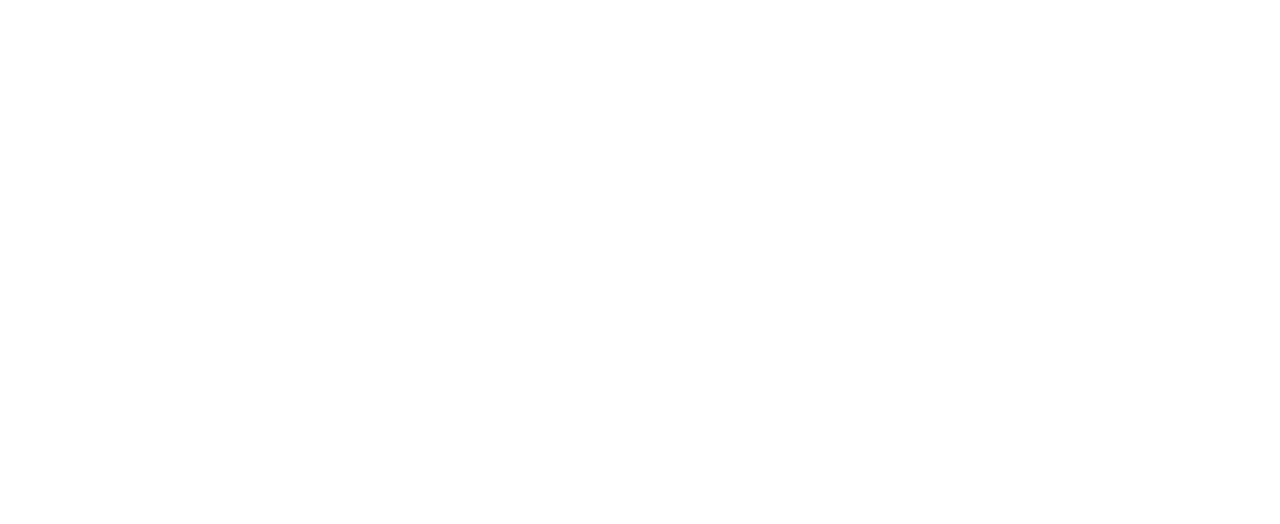
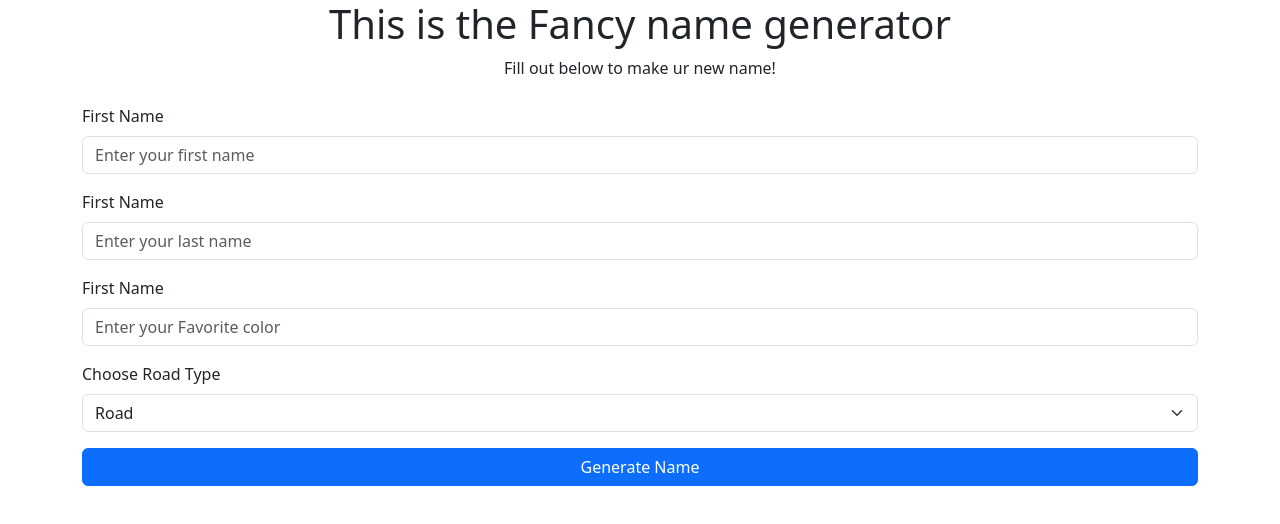
Before and after one commit to SameerMahajan16/elf-name, a plain HTML site: page index.html in a window 1280 px wide. Drawn offline with nearby package versions, Linux system fonts and the light colour scheme.

Commit message:
baseline

```diff
--- a/index.html
+++ b/index.html
@@ -1,45 +1,85 @@
 <!doctype html>
 <html lang="en">
+
 <head>
     <title>Name generator</title>
     <!-- Required meta tags -->
     <meta charset="utf-8" />
-        <meta
-            name="viewport"
-            content="width=device-width, initial-scale=1, shrink-to-fit=no"
-        />
+    <meta name="viewport" content="width=device-width, initial-scale=1, shrink-to-fit=no" />
 
     <!-- Bootstrap CSS v5.2.1 -->
-        <link
-            href="https://cdn.jsdelivr.net/npm/bootstrap@5.3.2/dist/css/bootstrap.min.css"
-            rel="stylesheet"
-            integrity="sha384-T3c6CoIi6uLrA9TneNEoa7RxnatzjcDSCmG1MXxSR1GAsXEV/Dwwykc2MPK8M2HN"
-            crossorigin="anonymous"
-        />
-        <link rel="stylesheet" href = "style.css">
+    <link href="https://cdn.jsdelivr.net/npm/bootstrap@5.3.2/dist/css/bootstrap.min.css" rel="stylesheet"
+        integrity="sha384-T3c6CoIi6uLrA9TneNEoa7RxnatzjcDSCmG1MXxSR1GAsXEV/Dwwykc2MPK8M2HN" crossorigin="anonymous" />
+    <link rel="stylesheet" href="style.css">
 </head>
 
 <body>
     <header>
         <!-- place navbar here -->
     </header>
-        <main></main>
+    <main>
+        <div class="container">
+            <!--Instructions-->
+            <div class="text-center mb-4">
+                <h1>This is the Fancy name generator</h1>
+                <p>
+                    Fill out below to make ur new name!</p>
+            </div>
+            <!--Form Section-->
+            <form id="NameForm" class="mb-4">
+                <!--First name-->
+                <div class="mb-3">
+                    <label for="first name" class="form-label">First Name</label>
+                    <input type="text" class="form-control" id="firstName" placeholder="Enter your first name">
+
+                </div>
+
+                <!--Last Name-->
+                <div class="mb-3">
+                    <label for="last name" class="form-label">First Name</label>
+                    <input type="text" class="form-control" id="Last Name" placeholder="Enter your last name">
+
+                </div>
+
+                <!--color Name-->
+                <div class="mb-3">
+                    <label for="Favorite color" class="form-label">First Name</label>
+                    <input type="text" class="form-control" id="Favorite color" placeholder="Enter your Favorite color">
+
+                </div>
+                <!--Get road type-->
+                <div class="mb-3">
+                    <label for="Roadtype" class="form-label">Choose Road Type</label>
+                    <select id="Roadtype" class="form-select">
+                        <option value="Road">Road</option>
+                        <option value="Circle">circle</option>
+                        <option value="Avenue">Avenue</option>
+                        <option value="Street">Street</option>
+                        <option value="Other">Other</option>
+
+                    </select>
+                </div>
+                <button type="submit"class= "btn btn-primary w-100">Generate Name</button>
+            </form>
+
+        </div>
+
+
+
+    </main>
     <footer>
         <!-- place footer here -->
     </footer>
     <!-- Bootstrap JavaScript Libraries -->
-        <script
-            src="https://cdn.jsdelivr.net/npm/@popperjs/core@2.11.8/dist/umd/popper.min.js"
+    <script src="https://cdn.jsdelivr.net/npm/@popperjs/core@2.11.8/dist/umd/popper.min.js"
         integrity="sha384-I7E8VVD/ismYTF4hNIPjVp/Zjvgyol6VFvRkX/vR+Vc4jQkC+hVqc2pM8ODewa9r"
-            crossorigin="anonymous"
-        ></script>
+        crossorigin="anonymous"></script>
 
-        <script
-            src="https://cdn.jsdelivr.net/npm/bootstrap@5.3.2/dist/js/bootstrap.min.js"
+    <script src="https://cdn.jsdelivr.net/npm/bootstrap@5.3.2/dist/js/bootstrap.min.js"
         integrity="sha384-BBtl+eGJRgqQAUMxJ7pMwbEyER4l1g+O15P+16Ep7Q9Q+zqX6gSbd85u4mG4QzX+"
-            crossorigin="anonymous"
-        ></script>
-        <script src ="script.js"></script>
+        crossorigin="anonymous"></script>
+    <script src="script.js"></script>
 
 </body>
+
 </html>
```
Lines whose indentation alone changed are shown as unchanged.
